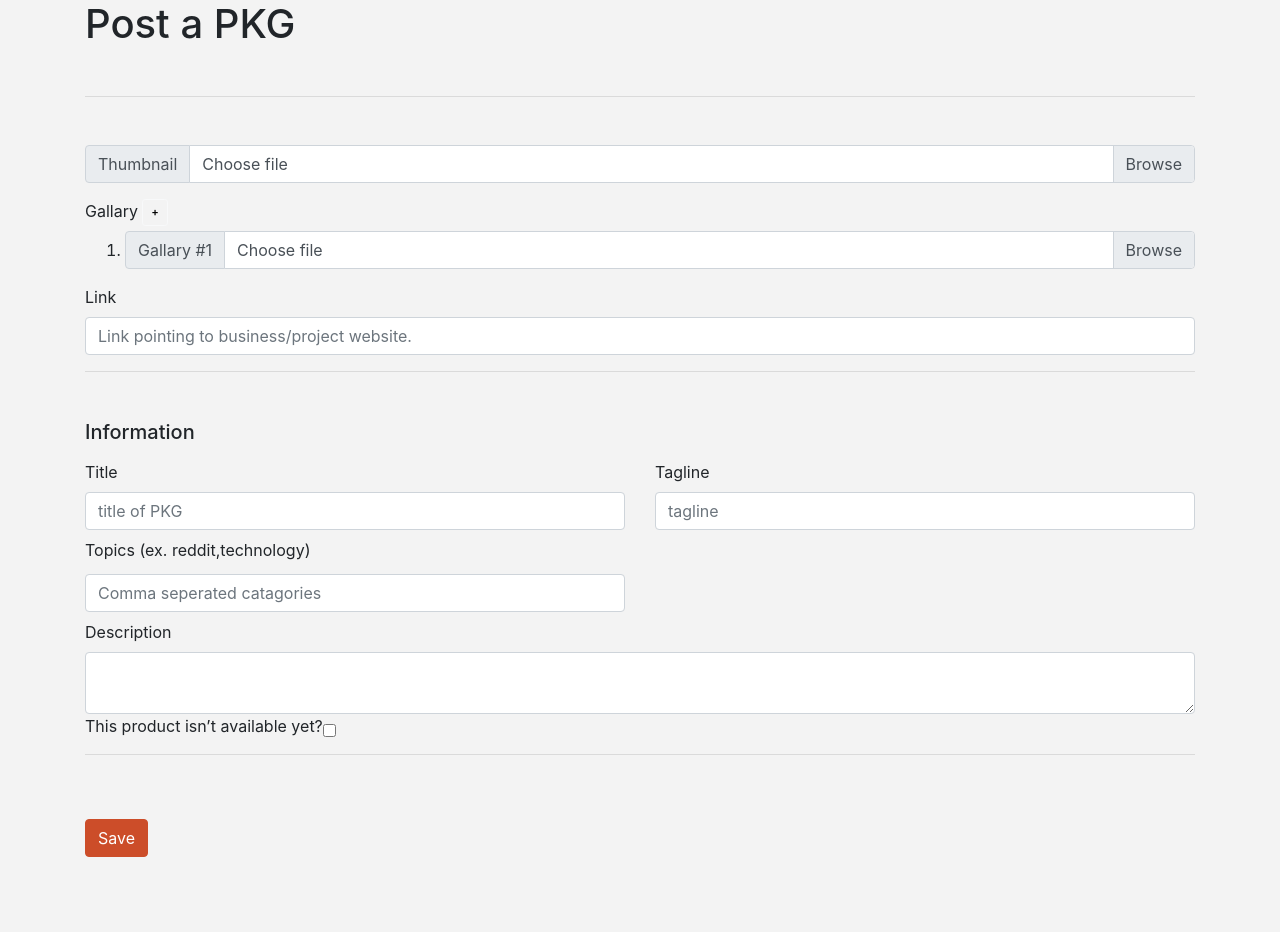
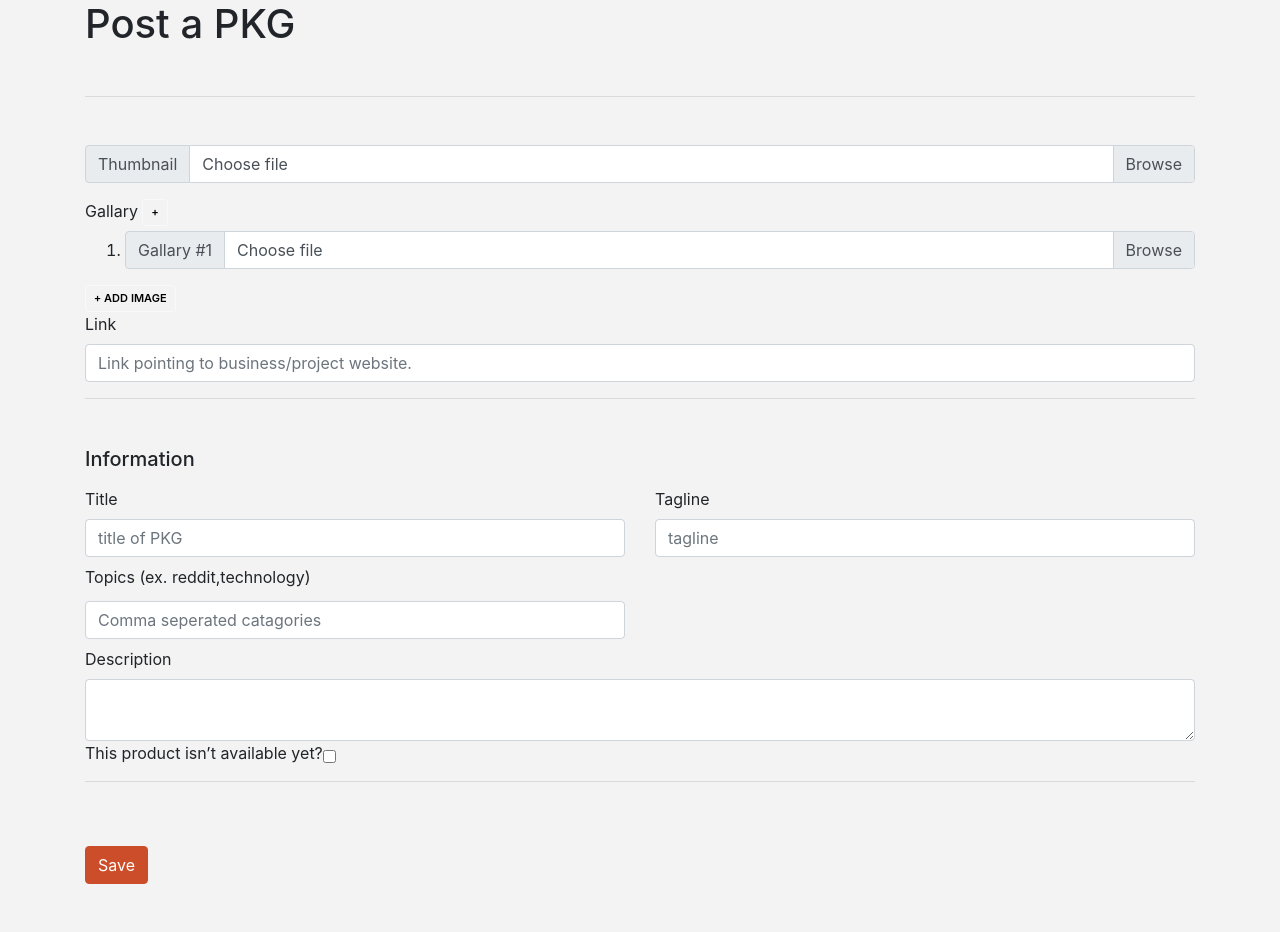
Before and after one commit to esogelola/pkg-hound, a Flask app: template templates/packages/create.html in a window 1280 px wide. Shown: the part 106-1038 px from the top of the page. Before the commit the page ends 963 px from the top, so only its background shows below. Run offline with Flask 2, Linux system fonts and the light colour scheme; the template is opened without the code that fills it, so the values that code supplies are empty; parts of the project's set-up code (start-up, migrations or seed data) failed here and were passed over; some libraries are stand-ins or nearby versions.

Commit message:
Fixed HTML mistake

```diff
--- a/templates/packages/create.html
+++ b/templates/packages/create.html
@@ -35,6 +35,8 @@
                   </div>
                   </li>
               </ol>
+              <button style="color:black !important" class="btn btn-sm btn-outline-light d-block" id="anotherImageWithHR" type="button">+ Add Image</button>
+
               <label for="link">Link</label>
               <br>
               <input name="link" type="url" id="link" class="form-control" placeholder="Link pointing to business/project website." value="{{ request.form['link'] }}" required>
```
